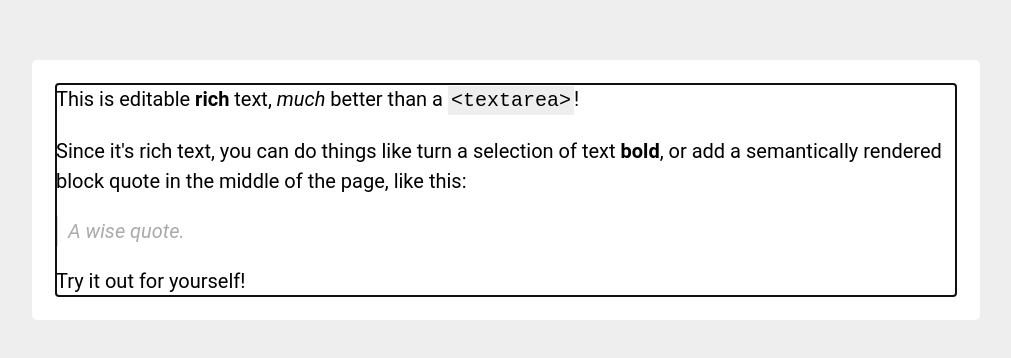
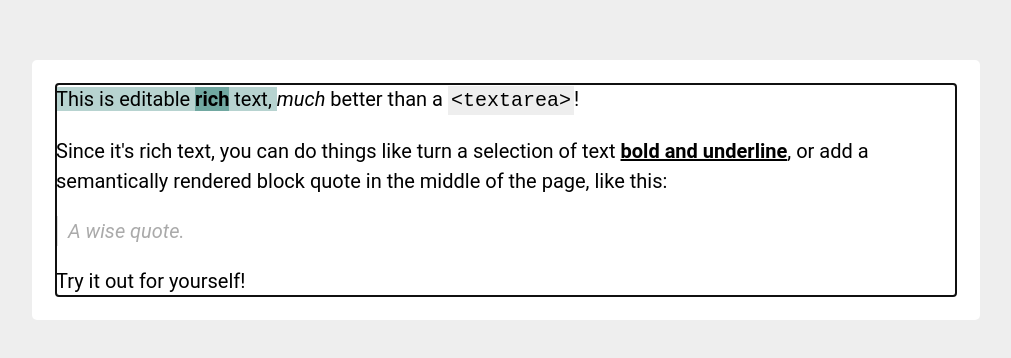
Before and after one commit to ideosyncretic/slate-playground-cra, a React (Create React App) app: page / in a window 1280 px wide. Shown: the part 210-568 px from the top of the page, without its empty margins (134-1145 px from the left). Built offline with nearby package versions, Linux system fonts and the light colour scheme.

Commit message:
WIP annotation as leaf attribute

```diff
--- a/src/App.js
+++ b/src/App.js
@@ -4,7 +4,7 @@ import React, { useCallback, useMemo, useState } from "react";
 import styled from "styled-components";
 import { withHistory } from "slate-history";
 // Import the Slate editor factory.
-import { createEditor, Editor, Text, Transforms } from "slate";
+import { createEditor, Editor, Text, Transforms, Range } from "slate";
 // Import the Slate components and React plugin.
 import { Slate, Editable, withReact, useSlate } from "slate-react";
 
@@ -138,6 +138,26 @@ const Leaf = ({ attributes, children, leaf }) => {
     children = <u>{children}</u>;
   }
 
+  // intersecting annotations
+  if (leaf.annotations) {
+    // find out if depth is 0, 1, 2
+    let opacityStep = 0.3;
+    let opacity;
+    leaf.annotations.length >= 2
+      ? (opacity = opacityStep * 2)
+      : (opacity = opacityStep * leaf.annotations.length);
+
+    children = (
+      <span
+        style={{
+          backgroundColor: `rgba(19,111,99, ${opacity})`,
+        }}
+      >
+        {children}
+      </span>
+    );
+  }
+
   return <span {...attributes}>{children}</span>;
 };
 
@@ -156,20 +176,20 @@ const BlockButton = ({ format, icon }) => {
   );
 };
 
-const Markbutton = ({ format, icon }) => {
-  const editor = useSlate();
-  return (
-    <button
-      active={isMarkActive(editor, format)}
-      onMouseDown={(event) => {
-        event.preventDefault();
-        toggleMark(editor, format);
-      }}
-    >
-      {/* <Icon>{icon}</Icon> */}
-    </button>
-  );
-};
+// const Markbutton = ({ format, icon }) => {
+//   const editor = useSlate();
+//   return (
+//     <button
+//       active={isMarkActive(editor, format)}
+//       onMouseDown={(event) => {
+//         event.preventDefault();
+//         toggleMark(editor, format);
+//       }}
+//     >
+//       {/* <Icon>{icon}</Icon> */}
+//     </button>
+//   );
+// };
 
 const EditableContainer = styled.div`
   background: white;
@@ -197,9 +217,16 @@ const initialValue = [
   {
     type: "paragraph",
     children: [
-      { text: "This is editable " },
-      { text: "rich", bold: true },
-      { text: " text, " },
+      {
+        text: "This is editable ",
+        annotations: ["annotation_1"],
+      },
+      {
+        text: "rich",
+        bold: true,
+        annotations: ["annotation_1", "annotation_2", "annotation_3"],
+      },
+      { text: " text, ", annotations: ["annotation_2"] },
       { text: "much", italic: true },
       { text: " better than a " },
       { text: "<textarea>", code: true },
@@ -213,7 +240,7 @@ const initialValue = [
         text:
           "Since it's rich text, you can do things like turn a selection of text ",
       },
-      { text: "bold", bold: true },
+      { text: "bold and underline", bold: true, underline: true },
       {
         text:
           ", or add a semantically rendered block quote in the middle of the page, like this:",
```
